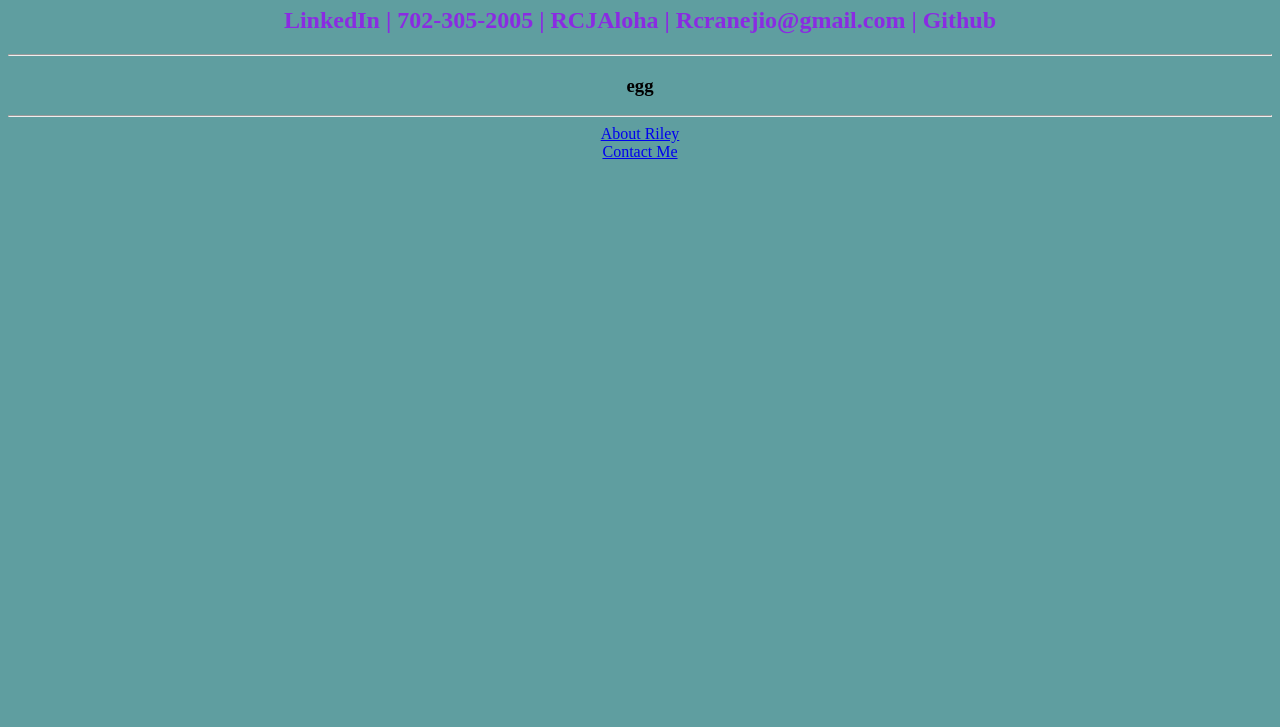
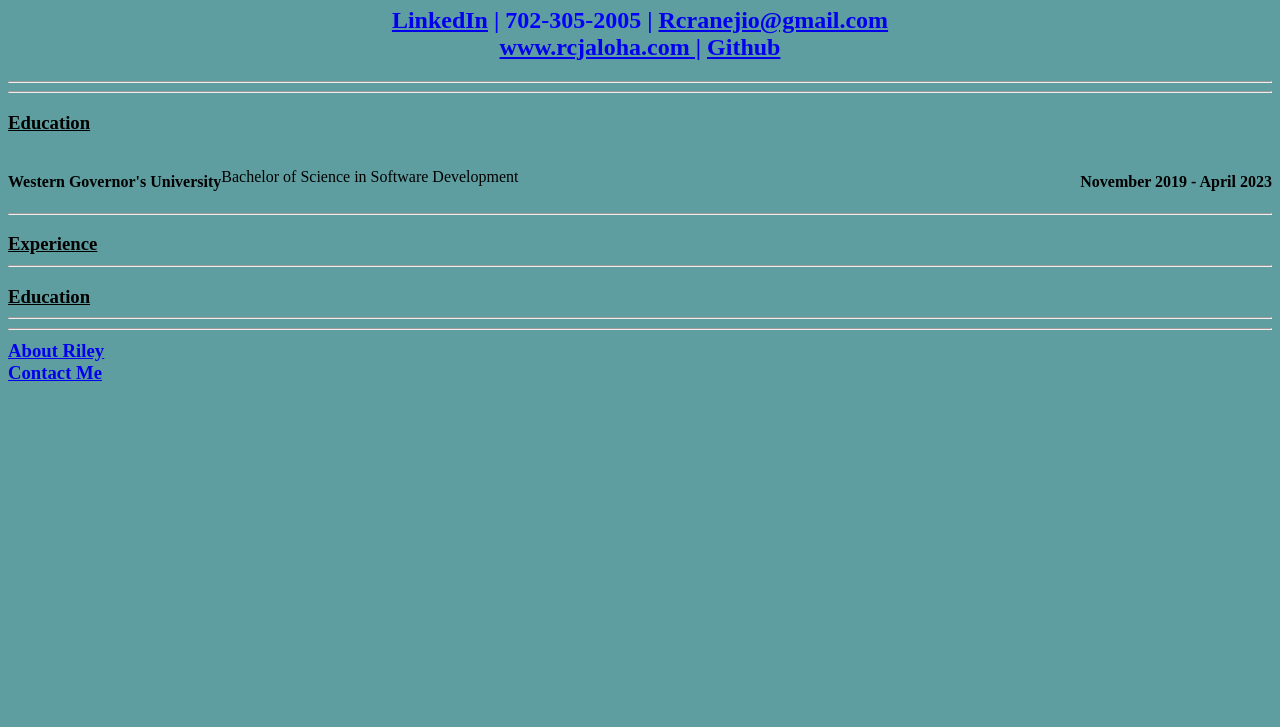
Before and after one commit to R-Crane/Resume-Project, a plain HTML site: page index.html in a window 1280 px wide. Shown: the part 73-800 px from the top of the page. Drawn offline with Linux system fonts and the light colour scheme.

Commit message:
info change

```diff
--- a/CSS/style.css
+++ b/CSS/style.css
@@ -1,10 +1,15 @@
 html{
     background-color: cadetblue;
-    text-align: center;
   }
   h1{
-    color: green;
+    color: black;
+    text-align: center;
+
 }
 h2{
-    color: blueviolet;
+    color: blue;
+    text-align: center;
 }
+h3{
+    text-decoration-line: underline;
+}
--- a/index.html
+++ b/index.html
@@ -8,10 +8,34 @@
 
 <body>
   <h1>Riley Crane-Jio</h1>
-  <h2>LinkedIn | 702-305-2005 | RCJAloha | Rcranejio@gmail.com | Github</h2>
+  <h2>
+    <a href="https://www.linkedin.com/in/riley-crane-jio-8a9b99132/">LinkedIn</a>
+
+    | 702-305-2005 |
+
+    <a href="mailto:rcranejio@gmail.com">Rcranejio@gmail.com</a>
+    <br/>
+    <a href="https://www.rcjaloha.com">www.rcjaloha.com |</a>
+    <a href="https://github.com/R-Crane">Github</a></h2>
   <hr />
-  <h3>egg</h3>
   <hr />
+
+  <h3>Education
+  </h3>
+  <h4 style="text-align: left; float: left;">Western Governor's University
+</h4>
+  <h4 style="text-align: right; float: right; display: inline;">November 2019 - April 2023
+</h4>
+  <p style="text-align: left; float: left;">
+    Bachelor of Science in Software Development
+</p>
+  <hr style="clear: both;" />
+  <h3>Experience
+  <hr />
+  <h3>Education
+  <hr />
+  <hr />
+
   <a href="./Pages/about.html">About Riley</a>
   <br/>
   <a href="./Pages/contact.html">Contact Me</a>
```
